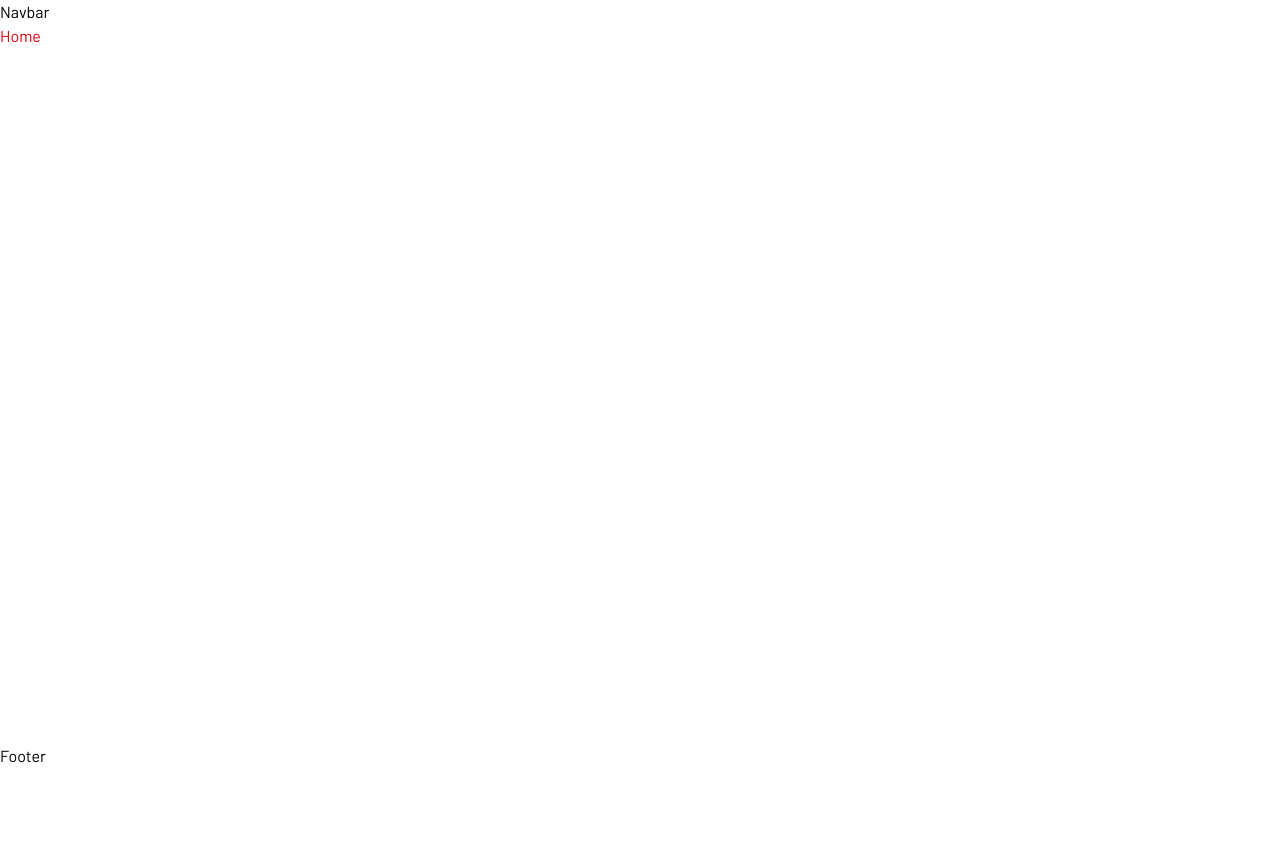
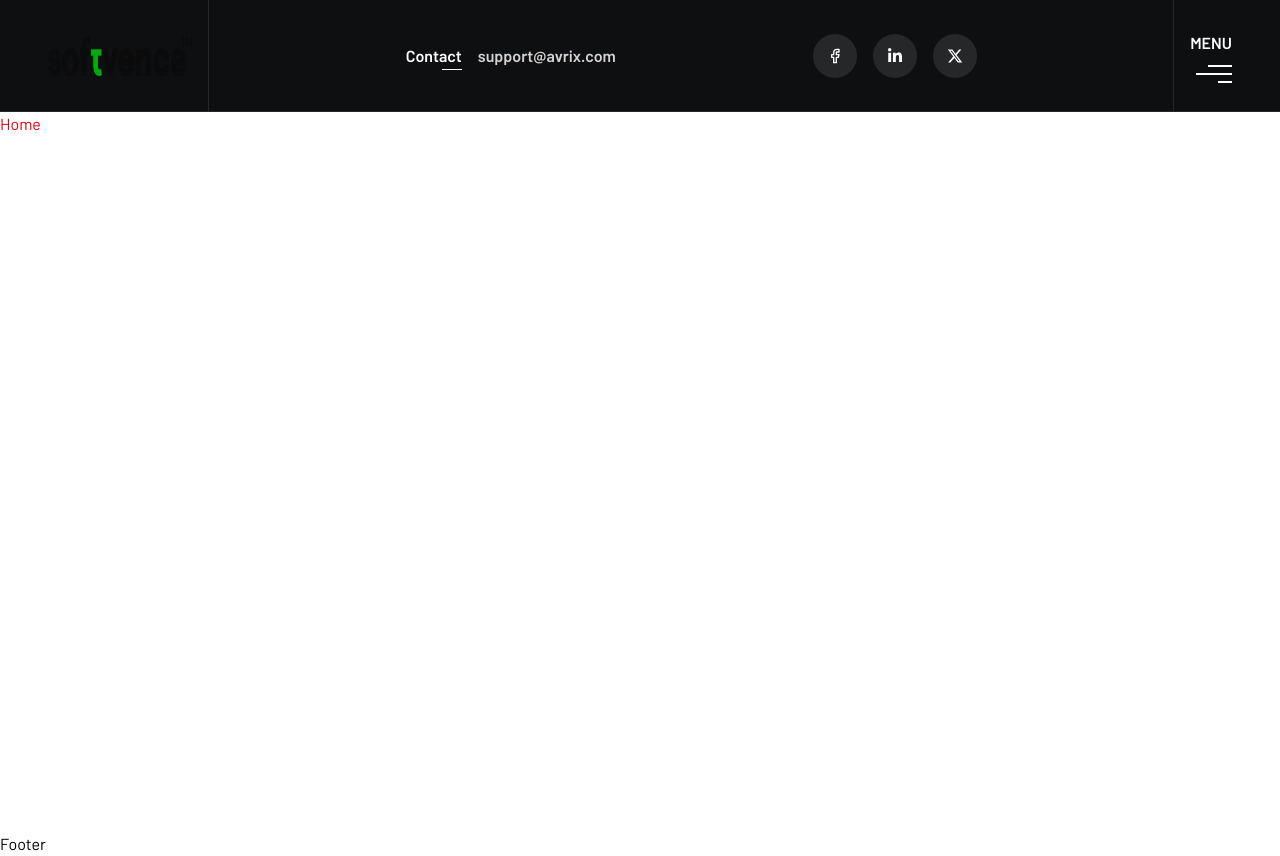
Before and after one commit to Sheikh-Redoan/Practice-Project, a React (Vite) app: page / in a window 1280 px wide. Before the commit the page ends 800 px from the top, so only its background shows below. Built offline with nearby package versions, Linux system fonts and the light colour scheme.

Commit message:
basic navbar done

```diff
--- a/package.json
+++ b/package.json
@@ -13,6 +13,7 @@
     "@tailwindcss/vite": "^4.1.6",
     "react": "^19.1.0",
     "react-dom": "^19.1.0",
+    "react-icons": "^5.5.0",
     "react-router": "^7.6.0",
     "tailwindcss": "^4.1.6"
   },
--- a/src/App.jsx
+++ b/src/App.jsx
@@ -5,9 +5,7 @@ function App() {
 
   return (
     <>
-      <h1 class="text-3xl font-bold underline">
-        Hello world!
-      </h1>
+
     </>
   )
 }
--- a/src/main.jsx
+++ b/src/main.jsx
@@ -3,7 +3,7 @@ import { createRoot } from 'react-dom/client'
 import './index.css'
 import App from './App.jsx'
 import {
-  RouterProvider,
+  RouterProvider
 } from "react-router";
 import router from './router/router.jsx';
 
--- a/src/shared/Navbar/Navbar.jsx
+++ b/src/shared/Navbar/Navbar.jsx
@@ -1,8 +1,81 @@
+import { FiFacebook } from "react-icons/fi";
+import { FaLinkedinIn } from "react-icons/fa";
+import { FaXTwitter } from "react-icons/fa6";
+import Logo from "../../assets/images/logo.png";
+
+
 
 const Navbar = () => {
   return (
-    <nav>Navbar</nav>
-  )
-}
+    <nav className="bg-[#0E0F11]">
+      <div className="w-full max-w-[1920px] h-28 border-b border-white/10">
+        <div className="container mx-auto h-full px-12 flex items-center justify-between">
+          {/* <!-- Logo --> */}
+          <div className="border-r border-white/10 pr-4 h-full flex items-center">
+            <a href="#">
+              <img
+                className="w-36 h-10"
+                src={Logo}
+                alt="Company Logo"
+              />
+            </a>
+          </div>
 
-export default Navbar
+          {/* <!-- Contact Info --> */}
+          <div className="flex items-center gap-4">
+            <div className="relative group">
+              <p className="text-white text-base font-semibold font-['Barlow'] leading-7">
+                Contact
+              </p>
+              <div className="absolute w-5 h-px bg-white bottom-0 right-0 group-hover:w-full transition-all"></div>
+            </div>
+            <a
+              href="mailto:support@avrix.com"
+              className="text-stone-300 text-base font-semibold font-['Barlow'] leading-7 hover:text-white transition-colors"
+            >
+              support@avrix.com
+            </a>
+          </div>
+
+          {/* <!-- Social Icons --> */}
+          <div className="flex gap-4">
+            <a
+              href="#"
+              className="w-11 h-11 flex items-center justify-center bg-white/10 rounded-3xl hover:bg-white/20 transition-colors"
+            >
+              <span className="text-white text-base"><FiFacebook /></span>
+            </a>
+            <a
+              href="#"
+              className="w-11 h-11 flex items-center justify-center bg-white/10 rounded-3xl hover:bg-white/20 transition-colors"
+            >
+              <span className="text-white text-base"><FaLinkedinIn /></span>
+            </a>
+            <a
+              href="#"
+              className="w-11 h-11 flex items-center justify-center bg-white/10 rounded-3xl hover:bg-white/20 transition-colors"
+            >
+              <span className="text-white text-base"><FaXTwitter/></span>
+            </a>
+          </div>
+
+          {/* <!-- Menu Button --> */}
+          <div className="border-l border-white/10 pl-4 h-full flex items-center">
+            <button className="flex flex-col items-end gap-2 group">
+              <p className="text-white text-base font-semibold font-['Barlow'] capitalize leading-7">
+                MENU
+              </p>
+              <div className="flex flex-col gap-1.5 items-end">
+                <div className="w-6 h-0.5 bg-white group-hover:w-8 transition-all"></div>
+                <div className="w-9 h-0.5 bg-white group-hover:w-7 transition-all"></div>
+                <div className="w-3.5 h-0.5 bg-white group-hover:w-5 transition-all"></div>
+              </div>
+            </button>
+          </div>
+        </div>
+      </div>
+    </nav>
+  );
+};
+
+export default Navbar;
```
Also changed, not shown: src/App.css (line endings or trailing spaces), src/assets/images/logo.png (added), 1 other file (tests, documents, lock files or other folders).
